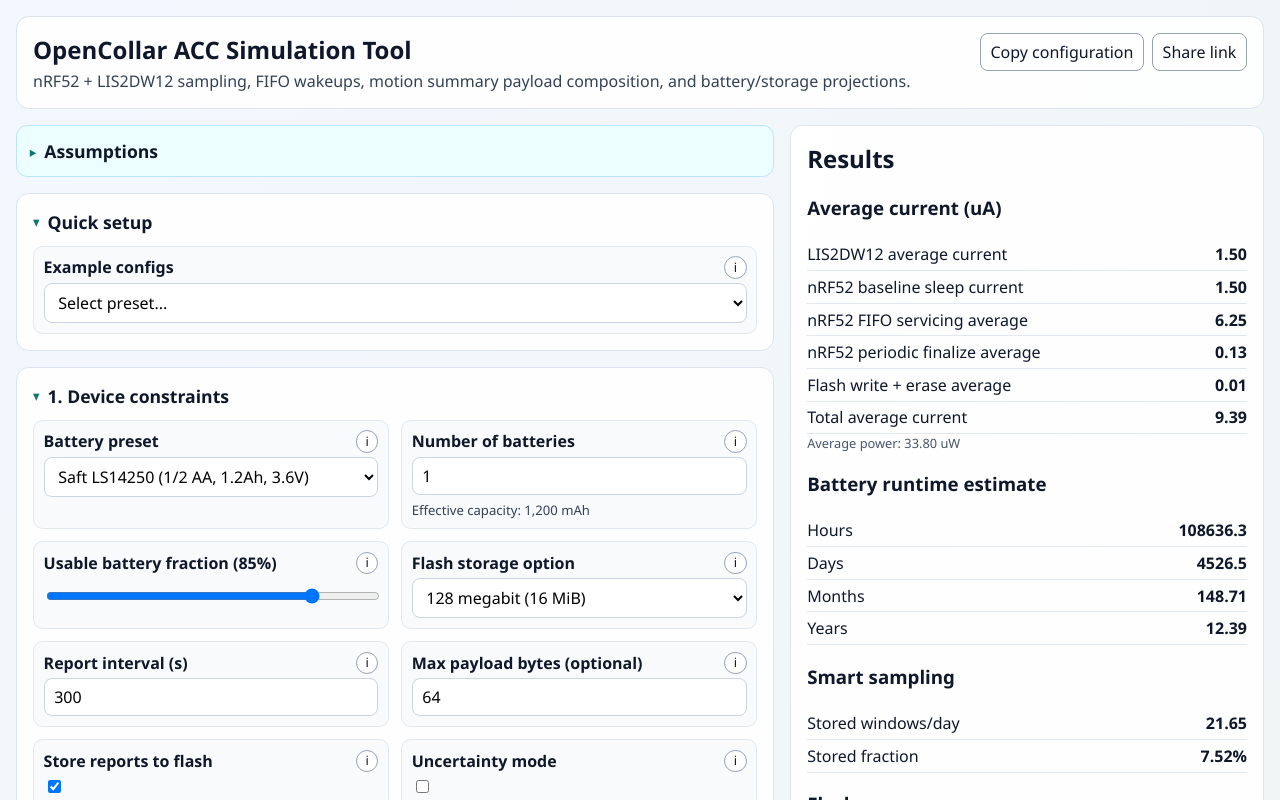
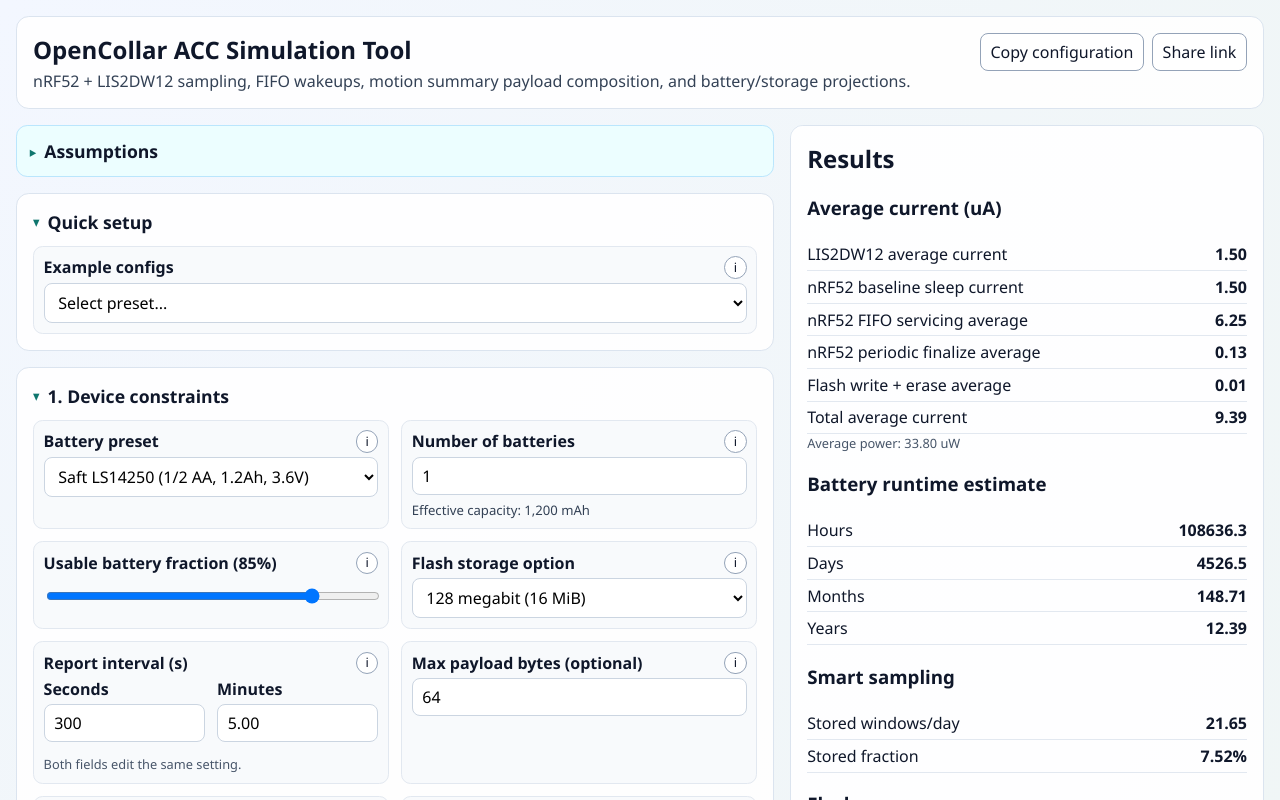
Before and after one commit to SmartParksOrg/opencollar-acc-calculator, a React (Vite) app: page / in a window 1280 px wide. Shown: the top 800 px of the page. Built offline with nearby package versions, Linux system fonts and the light colour scheme.

Commit message:
Minor updates

```diff
--- a/src/components/ConfigPanel/DeviceConstraintsSection.tsx
+++ b/src/components/ConfigPanel/DeviceConstraintsSection.tsx
@@ -184,12 +184,34 @@ export function DeviceConstraintsSection({ config, onChange }: Props): JSX.Eleme
             "Longer interval reduces temporal granularity"
           ]}
         >
-          <input
-            type="number"
-            min={1}
-            value={config.report.interval_seconds}
-            onChange={(e) => patch((c) => { c.report.interval_seconds = Number(e.target.value); })}
-          />
+          <div className="grid-2">
+            <div>
+              <label>Seconds</label>
+              <input
+                type="number"
+                min={1}
+                value={config.report.interval_seconds}
+                onChange={(e) => patch((c) => { c.report.interval_seconds = Math.max(1, Number(e.target.value)); })}
+              />
+            </div>
+            <div>
+              <label>Minutes</label>
+              <input
+                type="number"
+                min={0.1}
+                step={0.1}
+                value={(config.report.interval_seconds / 60).toFixed(2)}
+                onChange={(e) =>
+                  patch((c) => {
+                    c.report.interval_seconds = Math.max(1, Math.round(Number(e.target.value) * 60));
+                  })
+                }
+              />
+            </div>
+          </div>
+          <p className="small" style={{ marginBottom: 0 }}>
+            Both fields edit the same setting.
+          </p>
         </FieldCard>
 
         <FieldCard
```
